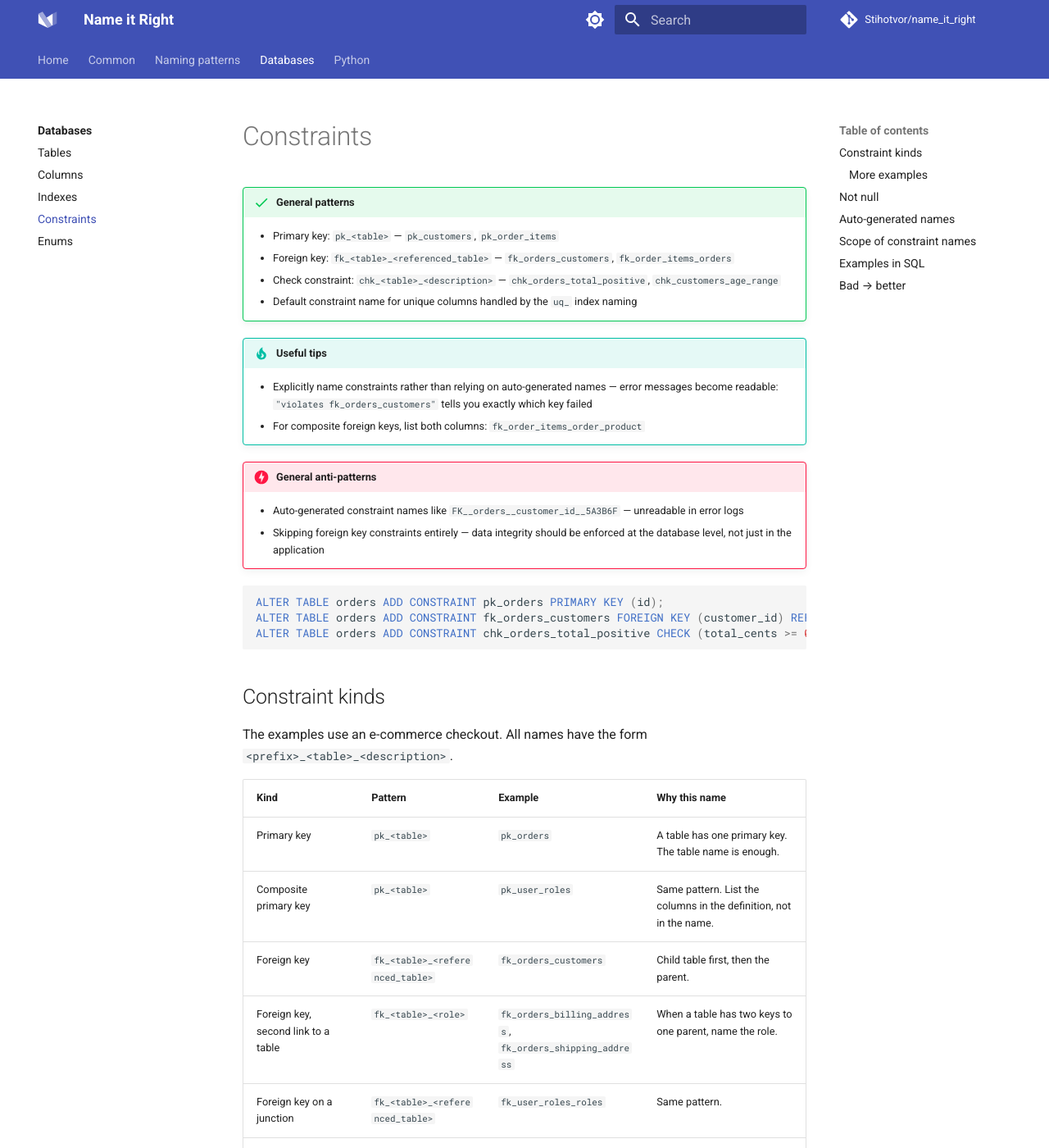
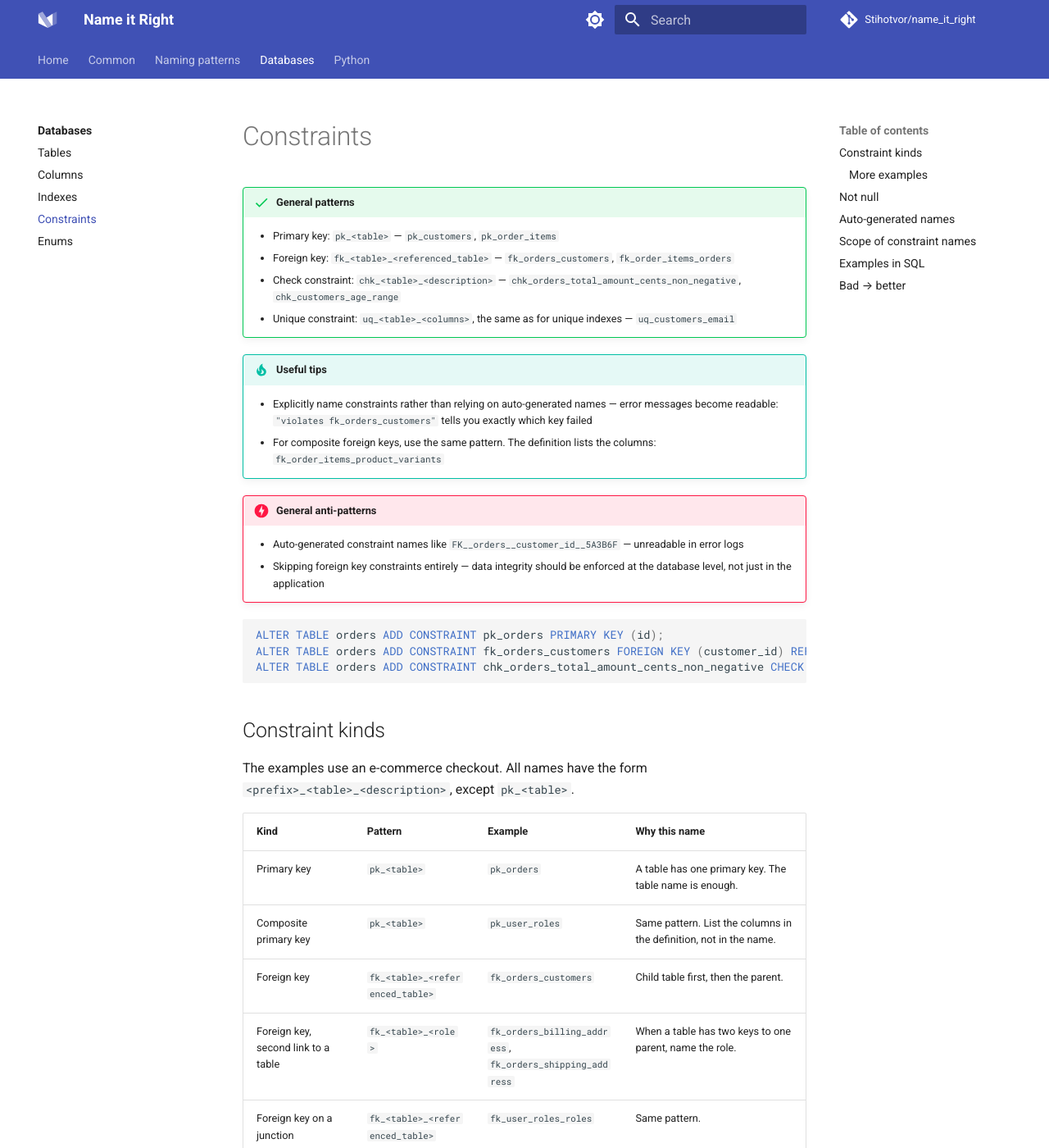
Before and after one commit to Stihotvor/name_it_right, an MkDocs documentation site: the page built from docs/databases/constraints.md, in a window 1280 px wide and 1400 px high. Shown: the whole window at 82% size. Built offline with MkDocs 1.6.1 and Material for MkDocs 9.7.7, drawn with Linux system fonts in a browser that asks for light colours; comment, search, counter and statistics services are not loaded; some of the changed text lies outside the part shown.

Commit message:
docs(15): fix review findings on index and constraint pages
Co-Authored-By: Claude Sonnet 5.5 <noreply@anthropic.com>

````diff
--- a/docs/databases/constraints.md
+++ b/docs/databases/constraints.md
@@ -2,13 +2,13 @@
 
     - Primary key: `pk_<table>` — `pk_customers`, `pk_order_items`
     - Foreign key: `fk_<table>_<referenced_table>` — `fk_orders_customers`, `fk_order_items_orders`
-    - Check constraint: `chk_<table>_<description>` — `chk_orders_total_positive`, `chk_customers_age_range`
-    - Default constraint name for unique columns handled by the `uq_` index naming
+    - Check constraint: `chk_<table>_<description>` — `chk_orders_total_amount_cents_non_negative`, `chk_customers_age_range`
+    - Unique constraint: `uq_<table>_<columns>`, the same as for unique indexes — `uq_customers_email`
 
 !!! tip "Useful tips"
 
     - Explicitly name constraints rather than relying on auto-generated names — error messages become readable: `"violates fk_orders_customers"` tells you exactly which key failed
-    - For composite foreign keys, list both columns: `fk_order_items_order_product`
+    - For composite foreign keys, use the same pattern. The definition lists the columns: `fk_order_items_product_variants`
 
 !!! danger "General anti-patterns"
 
@@ -18,12 +18,12 @@
 ```sql
 ALTER TABLE orders ADD CONSTRAINT pk_orders PRIMARY KEY (id);
 ALTER TABLE orders ADD CONSTRAINT fk_orders_customers FOREIGN KEY (customer_id) REFERENCES customers(id);
-ALTER TABLE orders ADD CONSTRAINT chk_orders_total_positive CHECK (total_cents >= 0);
+ALTER TABLE orders ADD CONSTRAINT chk_orders_total_amount_cents_non_negative CHECK (total_amount_cents >= 0);
 ```
 
 ## Constraint kinds
 
-The examples use an e-commerce checkout. All names have the form `<prefix>_<table>_<description>`.
+The examples use an e-commerce checkout. All names have the form `<prefix>_<table>_<description>`, except `pk_<table>`.
 
 | Kind | Pattern | Example | Why this name |
 |---|---|---|---|
@@ -75,7 +75,7 @@ Names with a counter or a hash change when you create the schema again. A migrat
 | Database | Where the name must be unique |
 |---|---|
 | PostgreSQL | In the table. A key that has an index also needs a free name in the schema, because the index takes the same name. |
-| MySQL | In the database. MySQL ignores a name for a primary key, which is always `PRIMARY`. |
+| MySQL | Foreign key and check names: in the database. Unique names are index names: in the table. A primary key is always `PRIMARY`, whatever name you give. |
 | SQL Server | In the schema. |
 
 Put the table name in every constraint name. Then the same name works in all three databases.
````
Also changed, not shown: other parts of docs/databases/constraints.md (+1 -1 lines), docs/databases/indexes.md (+6 -6 lines).
